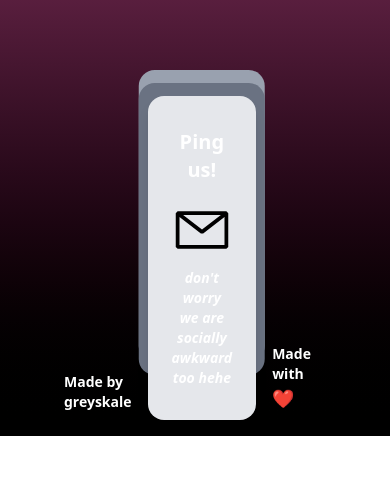
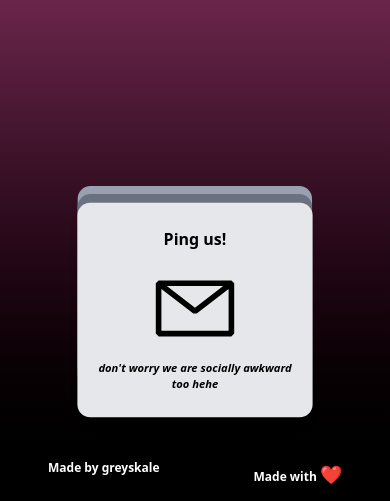
Before and after one commit to GreySkale-Foundation/website, a SvelteKit app: page / in a window 390 px wide. Shown: the part 4552-5053 px from the top of the page. Before the commit the page ends 4988 px from the top, so only its background shows below. Built offline with nearby package versions, Linux system fonts and the light colour scheme; a web font is replaced by a local one.

Commit message:
(fix) Card positioning mobile

```diff
--- a/src/lib/components/card.svelte
+++ b/src/lib/components/card.svelte
@@ -21,7 +21,7 @@
          rounded-2xl
          mx-auto px-4
          transition-all duration-[480ms] ease-[cubic-bezier(0.23,1,0.32,1)]
-         outline-none"
+         outline-none text-black"
 >
   <!-- Front shadow layer -->
   <div
--- a/src/routes/+page.svelte
+++ b/src/routes/+page.svelte
@@ -80,18 +80,39 @@
         <!--         </section> -->
 
 <section use:scrollReveal>
-            <footer class="px-8 py-4 text-sm text-white font-bold relative">
-                <div class="flex justify-between items-end">
+    <footer class="px-8 py-4 text-sm text-white font-bold relative overflow-x-hidden min-h-0">
+        <!-- Desktop layout -->
+        <div class="hidden sm:flex justify-between items-end">
+            <!-- Left text -->
             <div class="flex-1">
                 <p class="ml-8 mb-2">Made by greyskale</p>
             </div>
-                    <div class="flex-1 flex justify-center ">
+
+            <!-- Center card -->
+            <div class="flex-1 flex justify-center">
                 <Card />
             </div>
+
+            <!-- Right text -->
             <div class="flex-1 flex justify-end">
-                        <p class="mr-8 mb-2">
-                            Made with <b class="text-lg">❤</b>
-                        </p>
+                <p class="mr-8 mb-2">Made with <b class="text-lg">❤</b></p>
+            </div>
+        </div>
+
+        <!-- Mobile layout -->
+        <!-- Mobile layout -->
+<div class="sm:hidden flex flex-col items-center space-y-4">
+    <!-- Card with scaling and extra padding -->
+    <div class="w-full flex justify-center pt-20">
+        <div class="scale-80 origin-center"> <!-- Scale down to 75% -->
+            <Card />
+        </div>
+    </div>
+
+    <!-- Footer text -->
+    <div class="flex justify-between w-full px-4 text-xs">
+        <p>Made by greyskale</p>
+        <p>Made with <b class="text-lg">❤</b></p>
     </div>
 </div>
     </footer>
```
Lines whose indentation alone changed are shown as unchanged.
